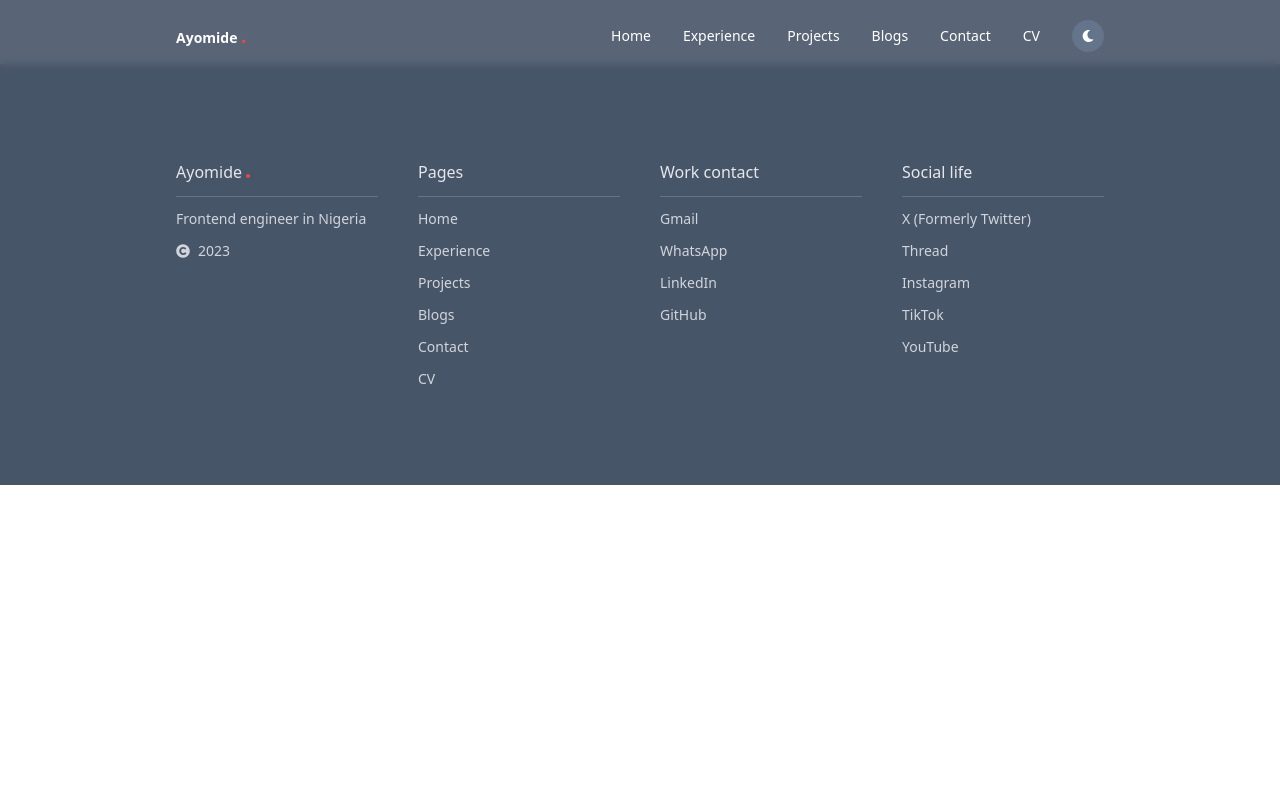
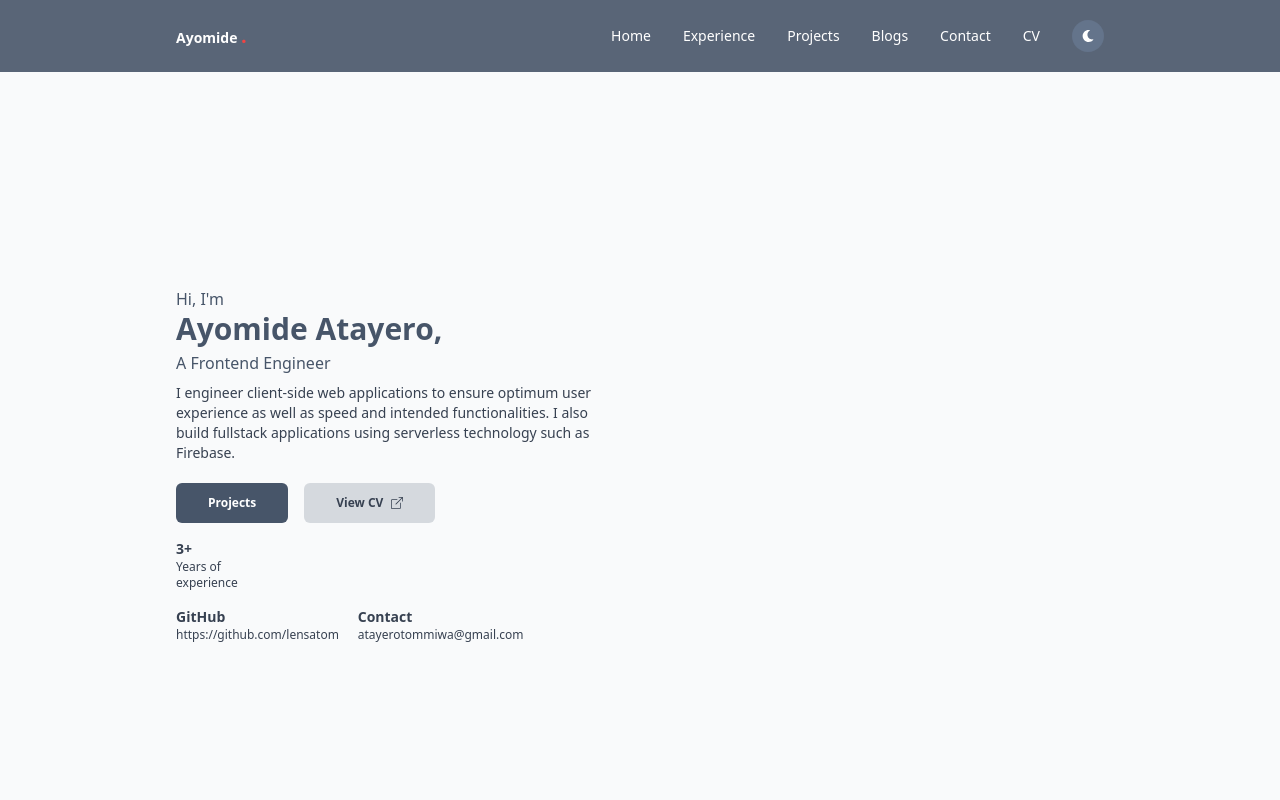
Before and after one commit to Lensatom/portfolio, a React (Vite) app: page / in a window 1280 px wide. Shown: the top 800 px of the page. Built offline with nearby package versions, Linux system fonts and the light colour scheme.

Commit message:
Routing correction

```diff
--- a/src/App.tsx
+++ b/src/App.tsx
@@ -23,11 +23,11 @@ function App() {
         <Header />
         <div className={`${mode === "dark" ? "bg-gray-500" : "bg-gray-50"} pt-16`}>
           <Routes>
-            <Route path="/portfolio" element={<Home />} />
-            <Route path="/portfolio/experience" element={<Experience />} />
-            <Route path="/portfolio/projects" element={<Projects />} />
-            <Route path="/portfolio/blogs" element={<Blogs />} />
-            <Route path="/portfolio/contact" element={<Contact />} />
+            <Route path="/" element={<Home />} />
+            <Route path="/experience" element={<Experience />} />
+            <Route path="/projects" element={<Projects />} />
+            <Route path="/blogs" element={<Blogs />} />
+            <Route path="/contact" element={<Contact />} />
           </Routes>
         </div>
         <Footer />
--- a/src/components/Footer/index.tsx
+++ b/src/components/Footer/index.tsx
@@ -25,19 +25,19 @@ const Footer = () => {
         <Typography mode="dark" variant='subhead' className='!bold'>Pages</Typography>
         <div className='bg-gray-500 h-[1px] w-full' />
         <Typography mode="dark" variant="body">
-          <NavLink to="/portfolio">Home</NavLink>
+          <NavLink to="/">Home</NavLink>
         </Typography>
         <Typography mode="dark" variant="body">
-          <NavLink to="/portfolio/experience">Experience</NavLink>
+          <NavLink to="/experience">Experience</NavLink>
         </Typography>
         <Typography mode="dark" variant="body">
-          <NavLink to="/portfolio/projects">Projects</NavLink>
+          <NavLink to="/projects">Projects</NavLink>
         </Typography>
         <Typography mode="dark" variant="body">
-          <NavLink to="/portfolio/blogs">Blogs</NavLink>
+          <NavLink to="/blogs">Blogs</NavLink>
         </Typography>
         <Typography mode="dark" variant="body">
-          <NavLink to="/portfolio/contact">Contact</NavLink>
+          <NavLink to="/contact">Contact</NavLink>
         </Typography>
         <Typography mode="dark" variant="body">
           <a href='https://drive.google.com/file/d/1ZaPWYHX4tH7JOXbouXCAlEEoqp0vM615/view?usp=sharing' target='_blank'>CV</a>
--- a/src/components/Header/index.tsx
+++ b/src/components/Header/index.tsx
@@ -22,11 +22,11 @@ const Header = () => {
     <Container className="fixed z-[99] w-full py-5 !bg-primary/90 backdrop-blur-sm flex items-center justify-between">
       <h3 className="text-sm font-semibold text-white">Ayomide <span className='text-xl text-red-500 font-bold'>.</span></h3>
       <nav className="hidden lg:flex items-center gap-8 text-sm text-white">
-        <NavLink to='/portfolio'>Home</NavLink>
-        <NavLink to='/portfolio/experience'>Experience</NavLink>
-        <NavLink to='/portfolio/projects'>Projects</NavLink>
-        <NavLink to='/portfolio/blogs'>Blogs</NavLink>
-        <NavLink to='/portfolio/contact'>Contact</NavLink>
+        <NavLink to='/'>Home</NavLink>
+        <NavLink to='/experience'>Experience</NavLink>
+        <NavLink to='/projects'>Projects</NavLink>
+        <NavLink to='/blogs'>Blogs</NavLink>
+        <NavLink to='/contact'>Contact</NavLink>
         <a href='https://drive.google.com/file/d/1ZaPWYHX4tH7JOXbouXCAlEEoqp0vM615/view?usp=sharing' target='_blank'>CV</a>
         <button onClick={changeMode} className='w-8 h-8 bg-slate-500 flex justify-center items-center rounded-full'>
           { mode === "dark" ?
```
